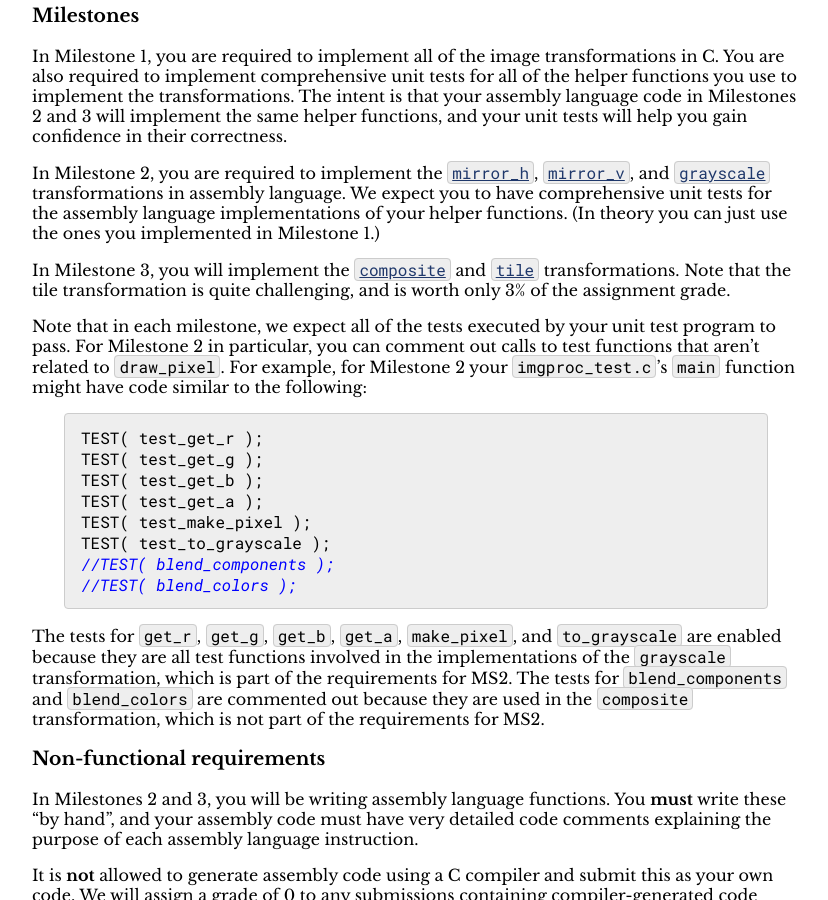
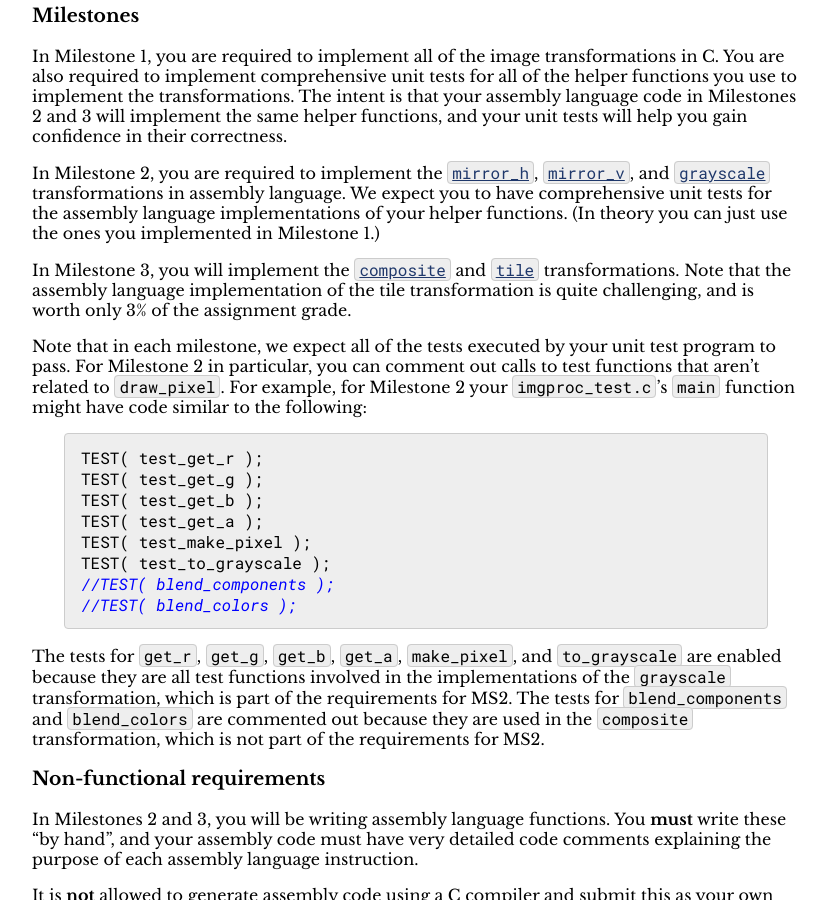
Before and after one commit to jhucsf/fall2024, a Jekyll site: the page built from assign/assign02.md, in a window 1280 px wide and 900 px high, scrolled down 659 px. Shown: the whole window, without its empty margins (224-1052 px from the left). Built offline with Jekyll 4.4.1, drawn with Linux system fonts in a browser that asks for light colours; formulas are drawn with MathJax 3.

Commit message:
minor clarification

```diff
--- a/assign/assign02.md
+++ b/assign/assign02.md
@@ -43,7 +43,8 @@ for the assembly language implementations of your helper functions. (In theory y
 just use the ones you implemented in Milestone 1.)
 
 In Milestone 3, you will implement the [`composite`](#the-composite-transformation)
-and [`tile`](#the-tile-transformation) transformations. Note that the tile transformation
+and [`tile`](#the-tile-transformation) transformations. Note that the assembly
+language implementation of the tile transformation
 is quite challenging, and is worth only 3% of the assignment grade.
 
 Note that in each milestone, we expect all of the tests executed
```
